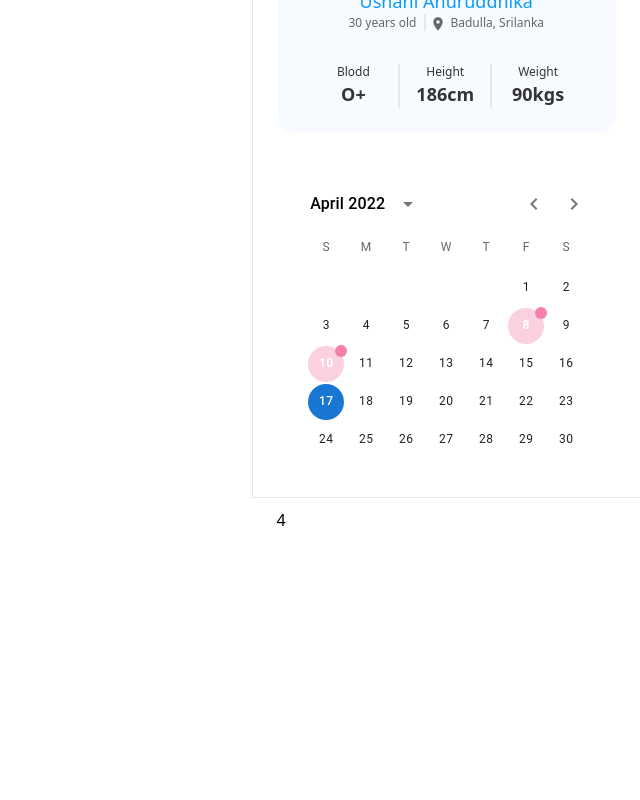
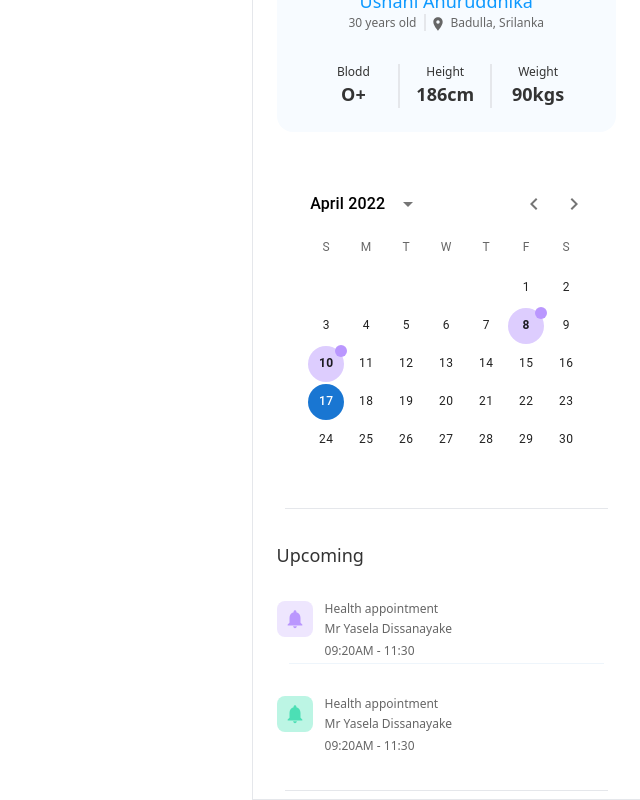
Before and after one commit to Yasela-dissanayake/MaternyCare, a React (Vite) app in the folder frontend/: page /dashboard in a window 1280 px wide. Shown: the part 302-1102 px from the top of the page, without its empty margins (640-1280 px from the left). Before the commit the page ends 834 px from the top, so only its background shows below. Built offline with nearby package versions, Linux system fonts and the light colour scheme.

Commit message:
feat: upcoming appointments section added

```diff
--- a/frontend/src/components/MUICalendar.tsx
+++ b/frontend/src/components/MUICalendar.tsx
@@ -50,7 +50,7 @@
       overlap="circular"
       badgeContent={
         isSelected ? (
-          <div className="w-3 h-3 bg-[#F580AB] rounded-full" />
+          <div className="w-3 h-3 bg-[#BA97FE] rounded-full" />
         ) : undefined
       }
     >
@@ -58,11 +58,7 @@
         {...other}
         outsideCurrentMonth={outsideCurrentMonth}
         day={day}
-        style={
-          isSelected
-            ? { background: "#FBD0E0", color: "white", fontWeight: "bold" }
-            : {}
-        }
+        style={isSelected ? { background: "#DDCDFE", fontWeight: "bold" } : {}}
       />
     </Badge>
   );
--- a/frontend/src/components/RightBar.tsx
+++ b/frontend/src/components/RightBar.tsx
@@ -3,12 +3,13 @@
 import IconButton from "@mui/material/IconButton";
 import NotificationsNoneIcon from "@mui/icons-material/NotificationsNone";
 import LocationOnIcon from "@mui/icons-material/LocationOn";
+import NotificationsIcon from "@mui/icons-material/Notifications";
 import SettingsIcon from "@mui/icons-material/Settings";
 import MUICalendar from "./MUICalendar";
 
 const Drawer: React.FC = () => {
   return (
-    <div className="px-6 pt-4 flex flex-col border border-r-0 w-85 h-screen ml-auto ">
+    <div className="px-6 pt-4 flex flex-col border border-r-0 w-85  ml-auto ">
       <div className="grid grid-cols-3 gap-4 items-center mx-5">
         <div>
           <IconButton aria-label="show new notifications" color="inherit">
@@ -64,7 +65,42 @@
       <div className="mt-10">
         <MUICalendar />
       </div>
-      <div>4</div>
+      <hr className="mx-2" />
+      <div className="my-8">
+        <h1 className="text-[#333333] font-medium text-lg ">Upcoming</h1>
+        <div className="flex flex-row mt-8">
+          <div className="w-9 h-9 bg-[#EEE6FE] rounded-lg flex items-center justify-center mr-3">
+            <NotificationsIcon style={{ padding: 1, color: "#BA97FE" }} />
+          </div>
+          <div>
+            <h1 className="text-xs text-[#666666] mb-1">Health appointment </h1>
+            <h1 className="text-xs  text-[#666666] mb-1.5">
+              Mr Yasela Dissanayake
+            </h1>
+
+            <h1 className="text-xs font-light	 text-[#666666] mb-1">
+              09:20AM - 11:30
+            </h1>
+          </div>
+        </div>
+        <hr className="mx-3  mb-2 border-[#EEF5FB]" />
+        <div className="flex flex-row mt-8">
+          <div className="w-9 h-9 bg-[#BCF5E4] rounded-lg flex items-center justify-center mr-3">
+            <NotificationsIcon style={{ padding: 1, color: "#4CDFB5" }} />
+          </div>
+          <div>
+            <h1 className="text-xs text-[#666666] mb-1">Health appointment </h1>
+            <h1 className="text-xs  text-[#666666] mb-1.5">
+              Mr Yasela Dissanayake
+            </h1>
+
+            <h1 className="text-xs font-light	 text-[#666666] mb-1">
+              09:20AM - 11:30
+            </h1>
+          </div>
+        </div>
+      </div>
+      <hr className="mx-2 mb-2" />
     </div>
   );
 };
```
